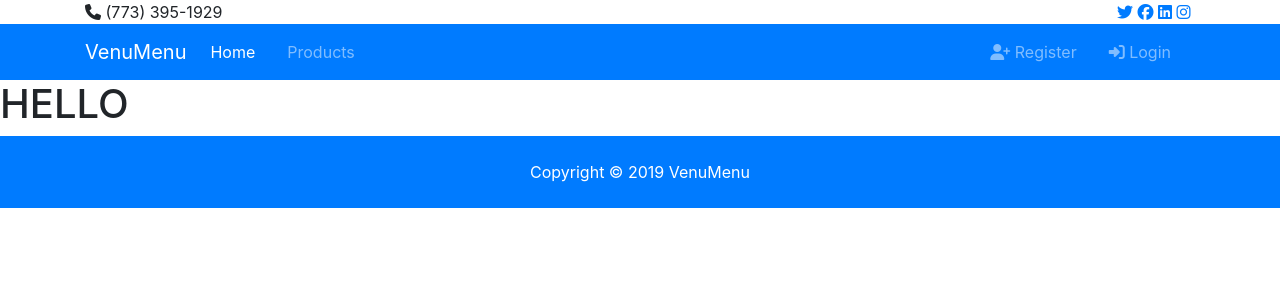
After one commit to RedSnip8/venu_menu.py, a Django app: page / in a window 1280 px wide. The commit adds this page. Shown: the top 300 px of the page. Run offline with Django 3.2, Linux system fonts and the light colour scheme; some libraries are stand-ins or nearby versions.

Commit message:
base html updated and index
base boilerplated used with base navbar, topbar, and footer. Customization for venu will come next

```diff
--- a/templates/base.html
+++ b/templates/base.html
@@ -5,17 +5,17 @@
     <meta charset="UTF-8" />
     <meta name="viewport" content="width=device-width, initial-scale=1.0" />
     <meta http-equiv="X-UA-Compatible" content="ie=edge" />
-    <!-- Font Awesome -->
-    <link rel="stylesheet" href="{% static 'css/all.css' %}" />
-    <!-- Bootstrap -->
-    <link rel="stylesheet" href="{% static 'css/bootstrap.css' %}" />
-    <!-- Custom -->
-    <link rel="stylesheet" href="{% static 'css/style.css' %}" />
+    <script src="https://kit.fontawesome.com/f94559caa1.js"></script>
+    <link
+      rel="stylesheet"
+      href="https://stackpath.bootstrapcdn.com/bootstrap/4.3.1/css/bootstrap.min.css"
+      integrity="sha384-ggOyR0iXCbMQv3Xipma34MD+dH/1fQ784/j6cY/iJTQUOhcWr7x9JvoRxT2MZw1T"
+      crossorigin="anonymous"
+    />
+    <link rel="stylesheet" href="css/style.css" />
     <!-- Lightbox -->
-    <link rel="stylesheet" href="{% static 'css/lightbox.min.css' %}" />
-
-    <title>Premier Properties {% block title %} {% endblock %}</title>
-
+    <link rel="stylesheet" href="{% static 'css/lightbox.min.css' %}">
+    <title>VenuMenu</title>
   </head>
   <body>
     <!-- Top Bar -->
--- /dev/null
+++ b/templates/pages/index.html
@@ -0,0 +1,6 @@
+{% extends 'base.html' %}
+{% block content %}
+
+<h1>HELLO</h1>
+
+{% endblock %}
--- a/templates/partials/_footer.html
+++ b/templates/partials/_footer.html
@@ -1,4 +1,4 @@
 <footer id="main-footer" class="py-4 bg-primary text-white text-center">
   Copyright &copy;
-  <span class="year"></span> Premier Properties Real Estate
+  <span class="year"></span> VenuMenu
 </footer>
--- a/templates/partials/_navbar.html
+++ b/templates/partials/_navbar.html
@@ -3,7 +3,7 @@
 <nav class="navbar navbar-expand-lg navbar-dark bg-primary sticky-top">
   <div class="container">
     <a class="navbar-brand" href="{% url 'index' %}">
-      <img src="{% static '/img/premier_logo.png' %}" class="logo" alt="" />
+    VenuMenu
     </a>
     <button class="navbar-toggler" type="button" data-toggle="collapse" data-target="#navbarNavAltMarkup">
       <span class="navbar-toggler-icon"></span>
@@ -13,12 +13,8 @@
         <li {% if '/' == request.path %} class="nav-item active mr-3" {% else %} class="nav-item mr-3" {%  endif %}>
           <a class="nav-link" href="{% url 'index' %}">Home</a>
         </li>
-        <li {% if 'about' in request.path %} class="nav-item active mr-3" {% else %} class="nav-item mr-3" {%  endif %}>
-          <a class="nav-link" href="{% url 'about' %}">About</a>
-        </li>
-        <li {% if 'listings' in request.path %} class="nav-item active mr-3" {% else %} class="nav-item mr-3"
-          {%  endif %}>
-          <a class="nav-link" href="{% url 'listings' %}">Featured Listings</a>
+        <li {% if 'product' in request.path %} class="nav-item active mr-3" {% else %} class="nav-item mr-3" {%  endif %}>
+          <a class="nav-link" href="#">Products</a>
         </li>
       </ul>
 
@@ -27,16 +23,16 @@
         <li class="nav-item active mr-3">
           <p class="nav-link"> Welcome back, {{ user.first_name }}</p>
         </li>
-          <li {% if 'dashboard' in request.path %} class="nav-item active mr-3" {% else %} class="nav-item mr-3"
+          <li {% if 'favorites' in request.path %} class="nav-item active mr-3" {% else %} class="nav-item mr-3"
           {%  endif %}>
-          <a class="nav-link" href="{% url 'dashboard' %}">
-             Dashboard</a>
+          <a class="nav-link" href="#">
+             My Favorites</a>
         </li>
         <li class="nav-item mr-3">
           <a href="javascript:{document.getElementById('logout').submit()}" class="nav-link">
             <i class="fas fa-sign-out-alt">Logout</i>
           </a>
-          <form action="{% url 'logout' %}" method="POST" id="logout">
+          <form action="#" method="POST" id="logout">
             {% csrf_token %}
             <input type="hidden">
           </form>
@@ -44,11 +40,11 @@
         {% else %}
           <li {% if 'register' in request.path %} class="nav-item active mr-3" {% else %} class="nav-item mr-3"
             {%  endif %}>
-            <a class="nav-link" href="{% url 'register' %}">
+            <a class="nav-link" href="#">
               <i class="fas fa-user-plus"></i> Register</a>
           </li>
           <li {% if 'login' in request.path %} class="nav-item active mr-3" {% else %} class="nav-item mr-3" {%  endif %}>
-            <a class="nav-link" href="{% url 'login' %}">
+            <a class="nav-link" href="#">
               <i class="fas fa-sign-in-alt"></i>
             Login</a>
           </li>
--- a/templates/partials/_topbar.html
+++ b/templates/partials/_topbar.html
@@ -1,11 +1,8 @@
 <section>
   <div class="container">
     <div class="row">
-      <div class="col-md-4"><i class="fas fa-phone"></i> (773) 395-1929</div>
-      <div class="col-md-4">
-        <i class="fas fa-envelope-open"> contact@PPRE.com</i>
-      </div>
-      <div class="col-md-4">
+      <div class="col-md-6"><i class="fas fa-phone"></i> (773) 395-1929</div>
+      <div class="col-md-6">
         <div class="social text-right">
           <a href="#">
             <i class="fab fa-twitter"></i>
--- /dev/null
+++ b/venumenu/static/js/main.js
@@ -0,0 +1,6 @@
+const date = new Date();
+document.querySelector('.year').innerHTML = date.getFullYear();
+
+setTimeout(function() {
+  $('#message').fadeOut('slow');
+}, 5000);
```
